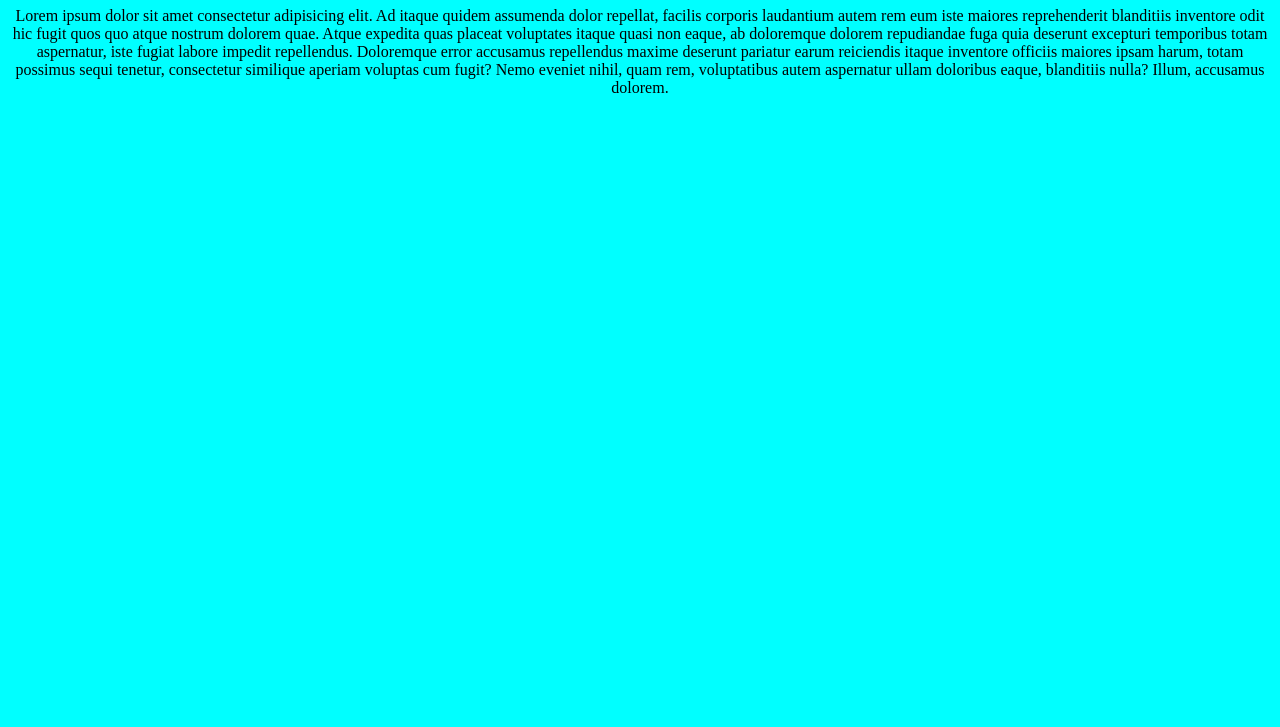
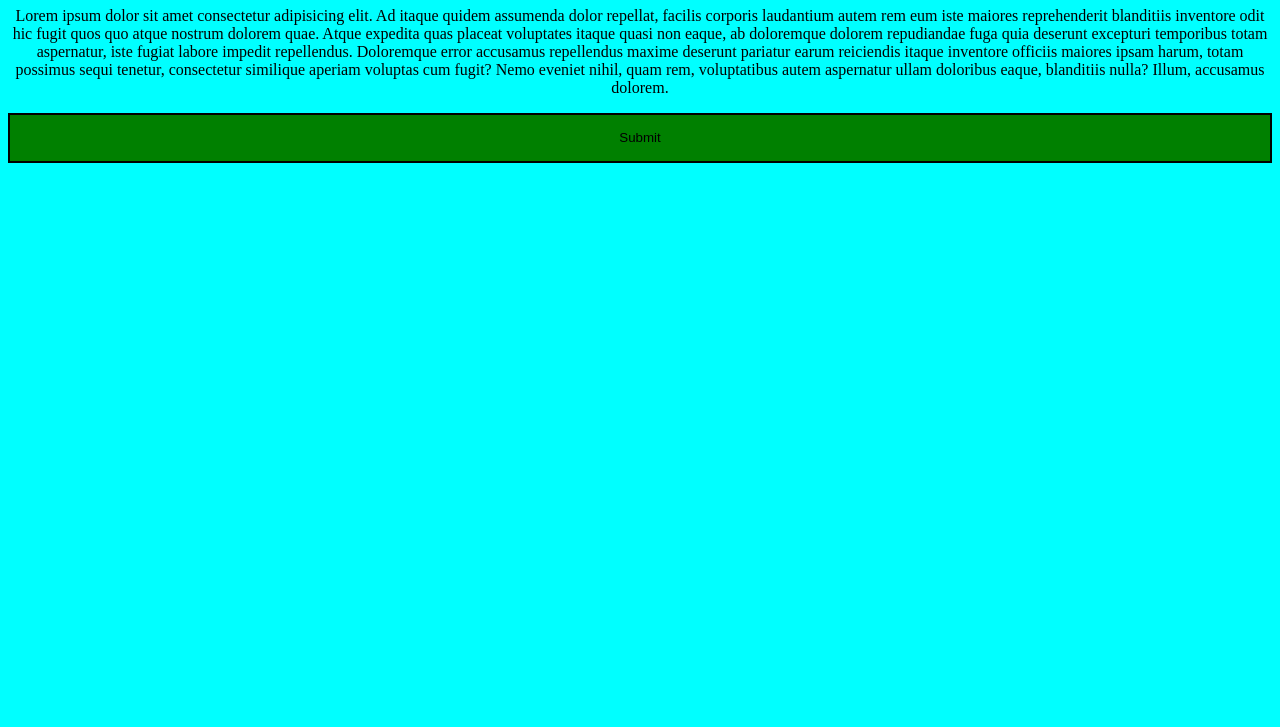
Before and after one commit to CollegeGroupProject123/Sample, a plain HTML site: page index.html in a window 1280 px wide. Shown: the part 73-800 px from the top of the page. Drawn offline with Linux system fonts and the light colour scheme.

Commit message:
3rd commit

```diff
--- a/index.html
+++ b/index.html
@@ -9,11 +9,19 @@
             background-color: aqua;
             text-align: center;
         }
+        button{
+            background-color: green;
+            width: 100%;
+            height: 50px;
+            border: 2px solid #000;
+        }
     </style>
 </head>
 <body>
     <h1>Github Setup for the team member
     </h1>
     <p>Lorem ipsum dolor sit amet consectetur adipisicing elit. Ad itaque quidem assumenda dolor repellat, facilis corporis laudantium autem rem eum iste maiores reprehenderit blanditiis inventore odit hic fugit quos quo atque nostrum dolorem quae. Atque expedita quas placeat voluptates itaque quasi non eaque, ab doloremque dolorem repudiandae fuga quia deserunt excepturi temporibus totam aspernatur, iste fugiat labore impedit repellendus. Doloremque error accusamus repellendus maxime deserunt pariatur earum reiciendis itaque inventore officiis maiores ipsam harum, totam possimus sequi tenetur, consectetur similique aperiam voluptas cum fugit? Nemo eveniet nihil, quam rem, voluptatibus autem aspernatur ullam doloribus eaque, blanditiis nulla? Illum, accusamus dolorem.</p>
+
+    <button type="button">Submit</button>
 </body>
 </html>
```
